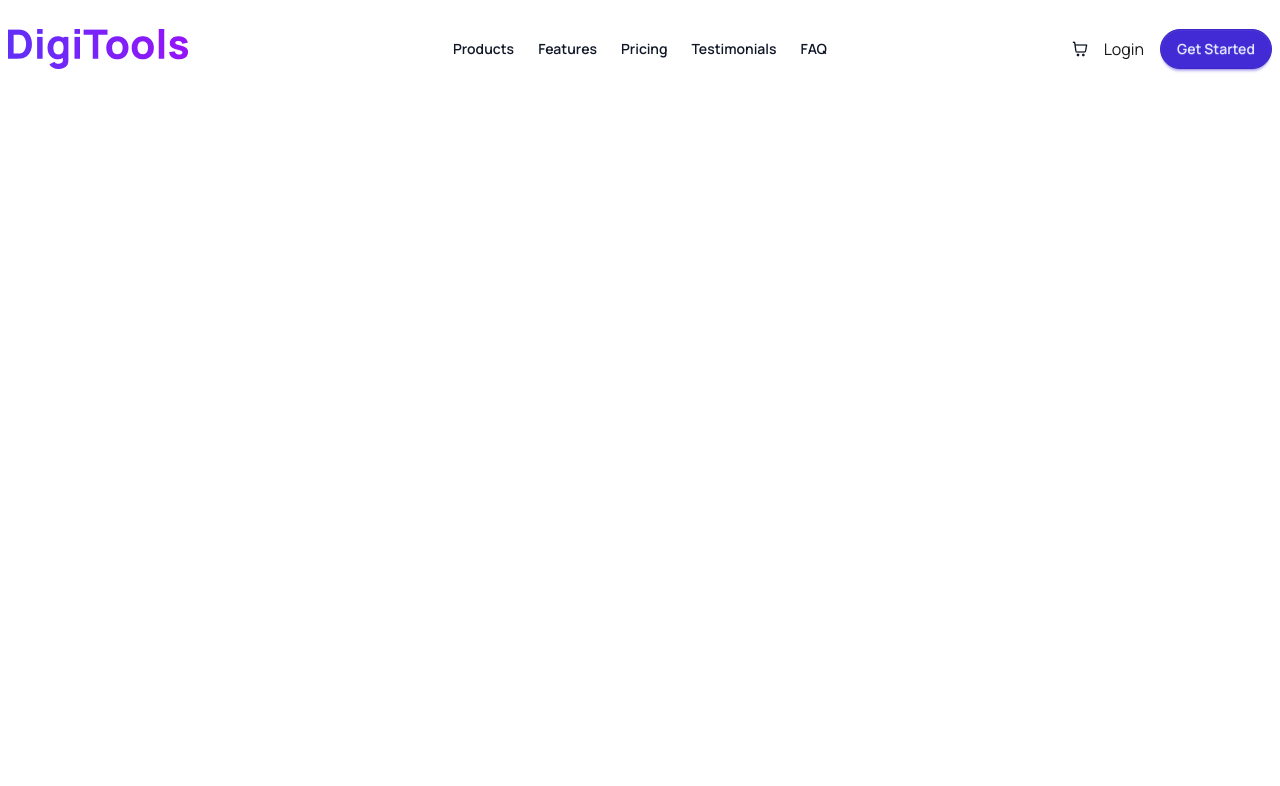
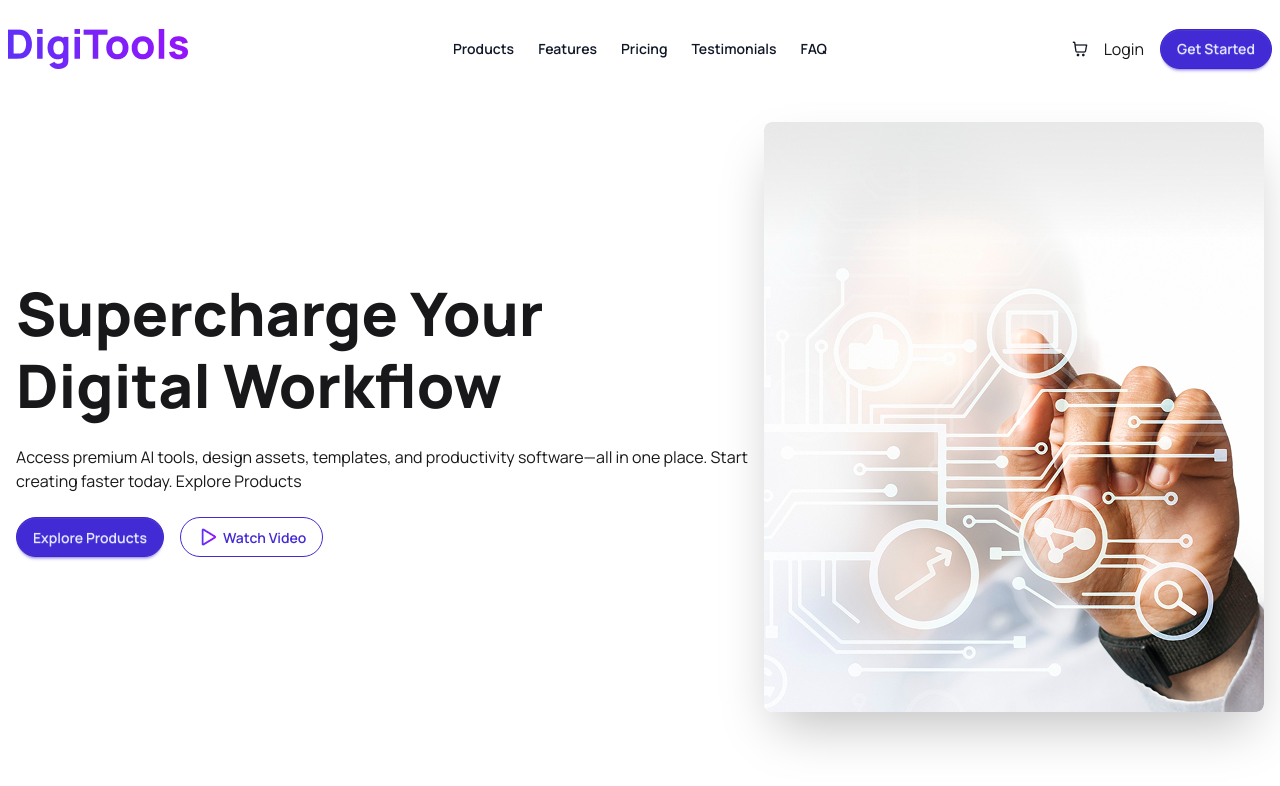
Before and after one commit to rshihab21/digitools-app, a React (Vite) app: page / in a window 1280 px wide. Shown: the top 786 px of the page. Built offline with nearby package versions, Linux system fonts and the light colour scheme.

Commit message:
Design implement of banner section according to figma design

```diff
--- a/src/App.jsx
+++ b/src/App.jsx
@@ -1,9 +1,11 @@
+import Banner from "./components/Banner/Banner"
 import Navbar from "./components/Navbar/Navbar"
 
 const App = () => {
   return (
     <div>
       <Navbar/>
+      <Banner/>
     </div>
   )
 }
--- /dev/null
+++ b/src/components/Banner/Banner.jsx
@@ -0,0 +1,28 @@
+import bannerImg from "../../assets/banner.png"
+import play from "../../assets/Play.png"
+const Banner = () => {
+    return (
+        <div className="hero min-h-[80vh]">
+            <div className="hero-content flex-col lg:flex-row-reverse">
+                <img
+                    src={bannerImg}
+                    className="rounded-lg shadow-2xl"
+                />
+                <div>
+                    <h1 className="text-6xl font-extrabold leading-18">Supercharge Your <br /> Digital Workflow</h1>
+                    <p className="py-6">
+                        Access premium AI tools, design assets, templates, and productivity
+                        software—all in one place. Start creating faster today.
+                        Explore Products
+                    </p>
+                    <div className="flex gap-4">
+                        <button className="btn btn-primary rounded-full">Explore Products</button>
+                        <button className="btn btn-outline btn-primary rounded-full"><img src={play} alt="" /> Watch Video</button>
+                    </div>
+                </div>
+            </div>
+        </div>
+    )
+}
+
+export default Banner
```
